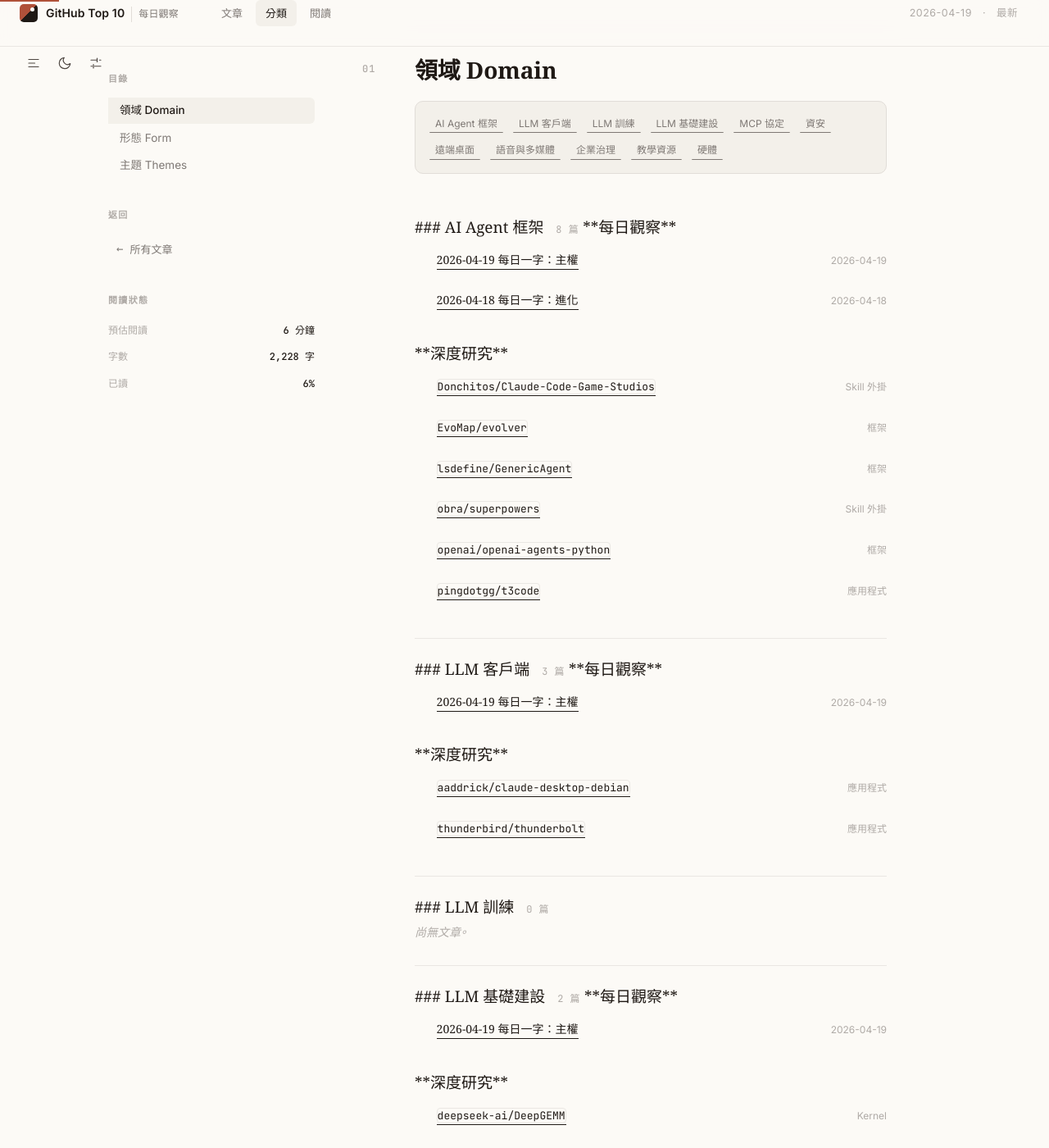
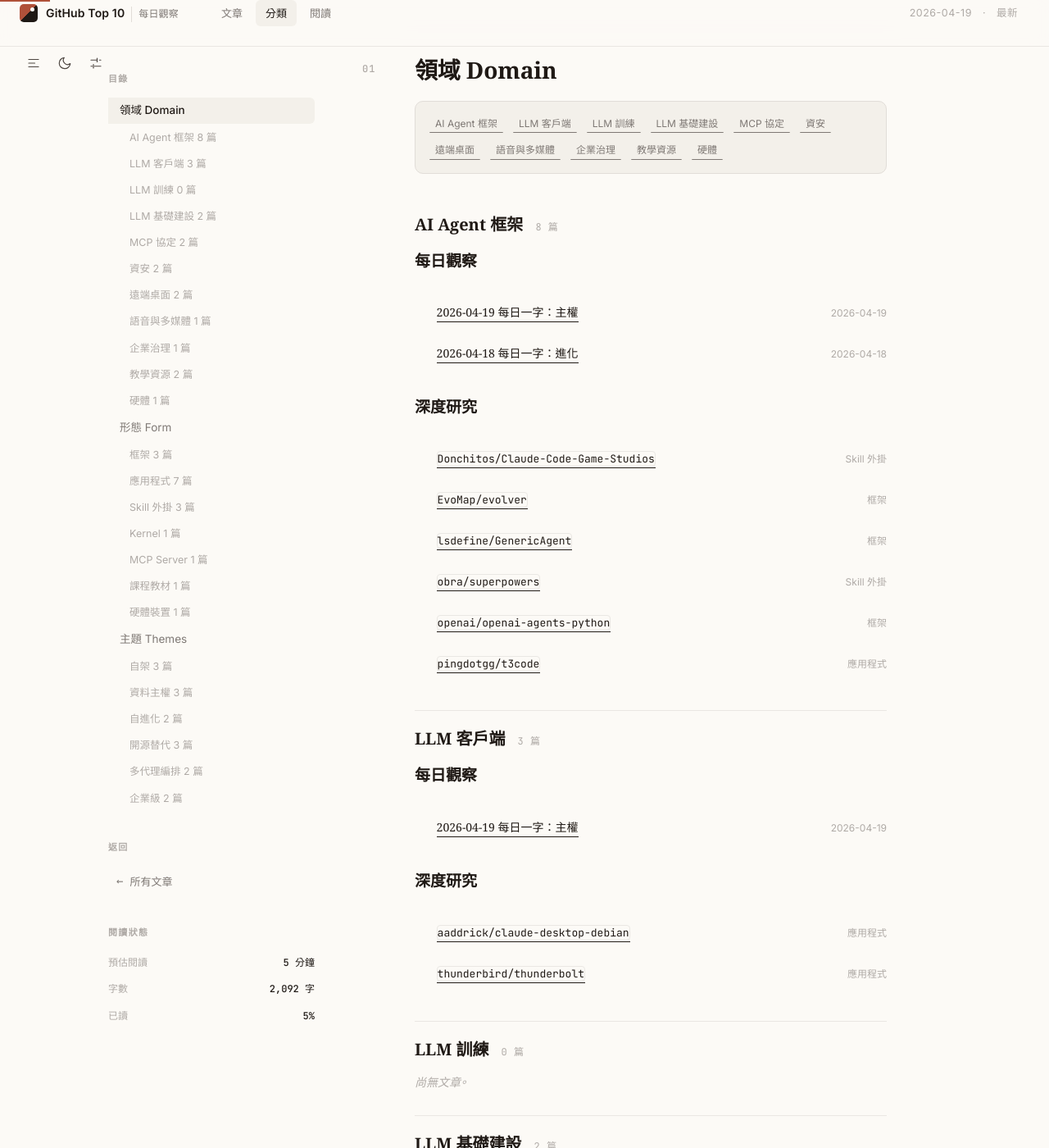
Before and after one commit to JiangWay/github-top-10, a Jekyll site: the page built from tags.md, in a window 1280 px wide and 1400 px high, scrolled down 365 px. Shown: the whole window at 82% size. Built offline with Jekyll 4.4.1, drawn with Linux system fonts in a browser that asks for light colours; some of the changed text lies outside the part shown.

Commit message:
Render /tags/ group headings via kramdown
<section class="tags-group"> 是 HTML block，kramdown 預設不解析內部
markdown，導致 ### 標題以字面輸出。加上 markdown="1" 讓區塊內 liquid
展開後的 ### 標題正確渲染為 <h3>。

Co-Authored-By: Claude Opus 4.7 (1M context) <noreply@anthropic.com>

```diff
--- a/tags.md
+++ b/tags.md
@@ -28,7 +28,7 @@ description: "以 domain（領域）、form（形態）、themes（主題）三
   {%- assign research_here = research_pages | where: "domain", d -%}
   {%- assign total = posts_here.size | plus: research_here.size -%}
 
-<section class="tags-group" id="d-{{ d_slug }}">
+<section class="tags-group" markdown="1" id="d-{{ d_slug }}">
 
 ### {{ d }} <span class="tags-count">{{ total }} 篇</span>
 
@@ -68,7 +68,7 @@ description: "以 domain（領域）、form（形態）、themes（主題）三
   {%- assign f_slug = f | slugify -%}
   {%- assign research_here = research_pages | where: "form", f -%}
 
-<section class="tags-group" id="f-{{ f_slug }}">
+<section class="tags-group" markdown="1" id="f-{{ f_slug }}">
 
 ### {{ f }} <span class="tags-count">{{ research_here.size }} 篇</span>
 
@@ -98,7 +98,7 @@ description: "以 domain（領域）、form（形態）、themes（主題）三
   {%- assign t_slug = t | slugify -%}
   {%- assign research_here = research_pages | where_exp: "r", "r.themes contains t" -%}
 
-<section class="tags-group" id="t-{{ t_slug }}">
+<section class="tags-group" markdown="1" id="t-{{ t_slug }}">
 
 ### {{ t }} <span class="tags-count">{{ research_here.size }} 篇</span>
 
```
